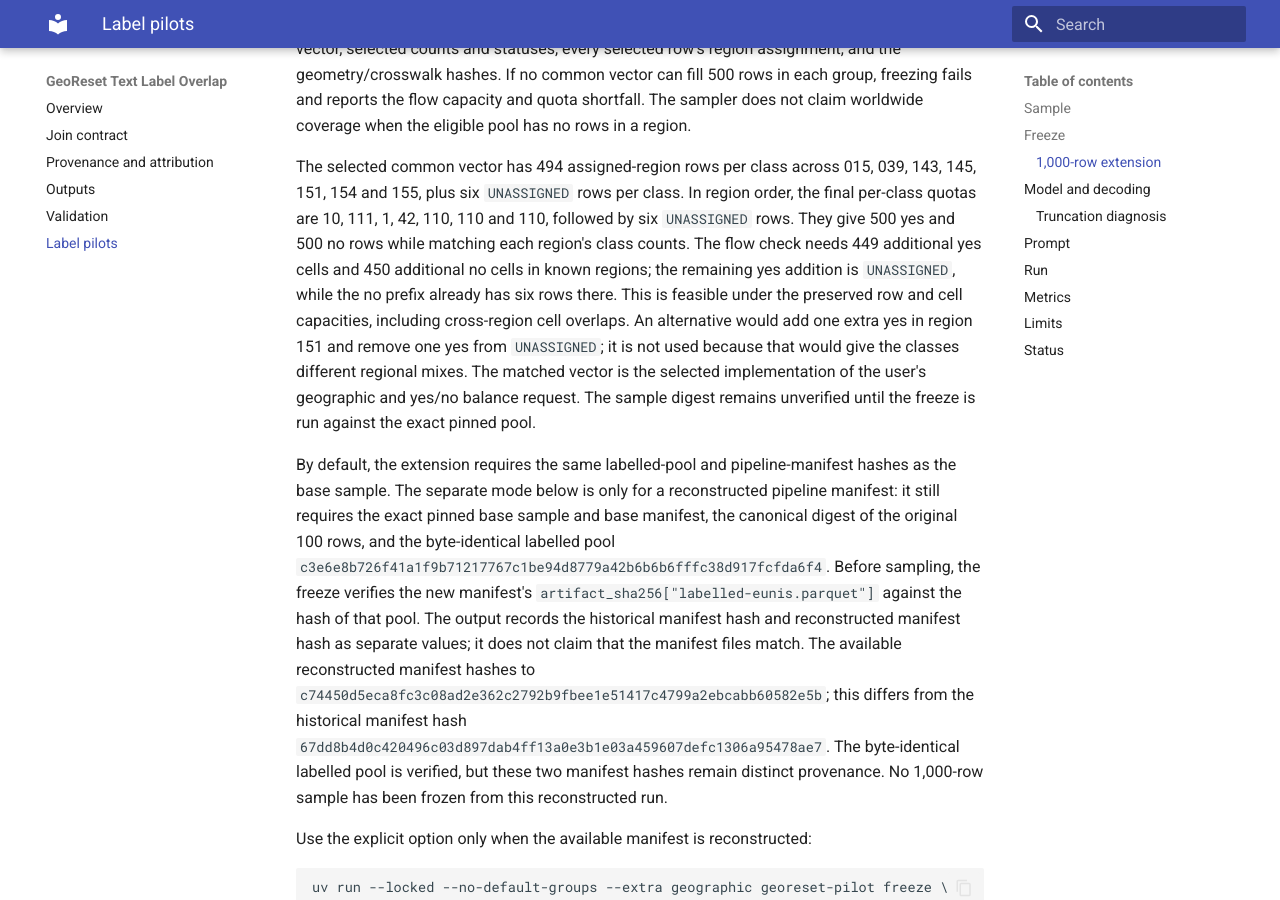
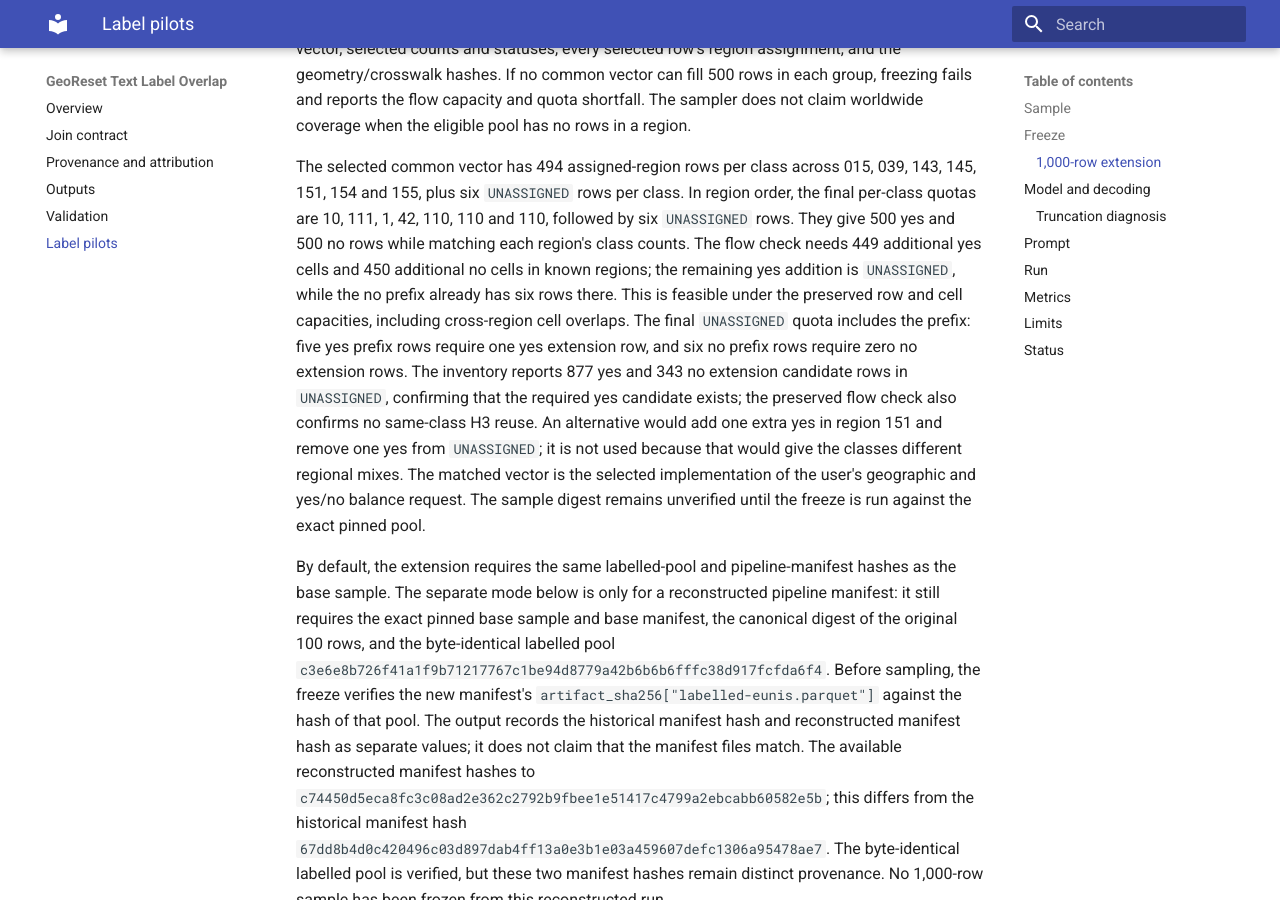
Before and after one commit to NoeFlandre/georeset-text-label-benchmark, an MkDocs documentation site: the page built from docs/pilot.md, in a window 1280 px wide and 900 px high, scrolled down 4328 px. Built offline with MkDocs 1.6.1 and Material for MkDocs 9.7.7, drawn with Linux system fonts in a browser that asks for light colours.

Commit message:
Clarify final unassigned quota extension

```diff
--- a/docs/pilot.md
+++ b/docs/pilot.md
@@ -167,6 +167,10 @@ They give 500 yes and 500 no rows while matching each region's class counts. The
 needs 449 additional yes cells and 450 additional no cells in known regions; the remaining
 yes addition is `UNASSIGNED`, while the no prefix already has six rows there. This is
 feasible under the preserved row and cell capacities, including cross-region cell overlaps.
+The final `UNASSIGNED` quota includes the prefix: five yes prefix rows require one yes
+extension row, and six no prefix rows require zero no extension rows. The inventory reports
+877 yes and 343 no extension candidate rows in `UNASSIGNED`, confirming that the required
+yes candidate exists; the preserved flow check also confirms no same-class H3 reuse.
 An alternative would add one extra yes in region 151 and remove one yes from `UNASSIGNED`;
 it is not used because that would give the classes different regional mixes. The matched
 vector is the selected implementation of the user's geographic and yes/no balance request.
```
